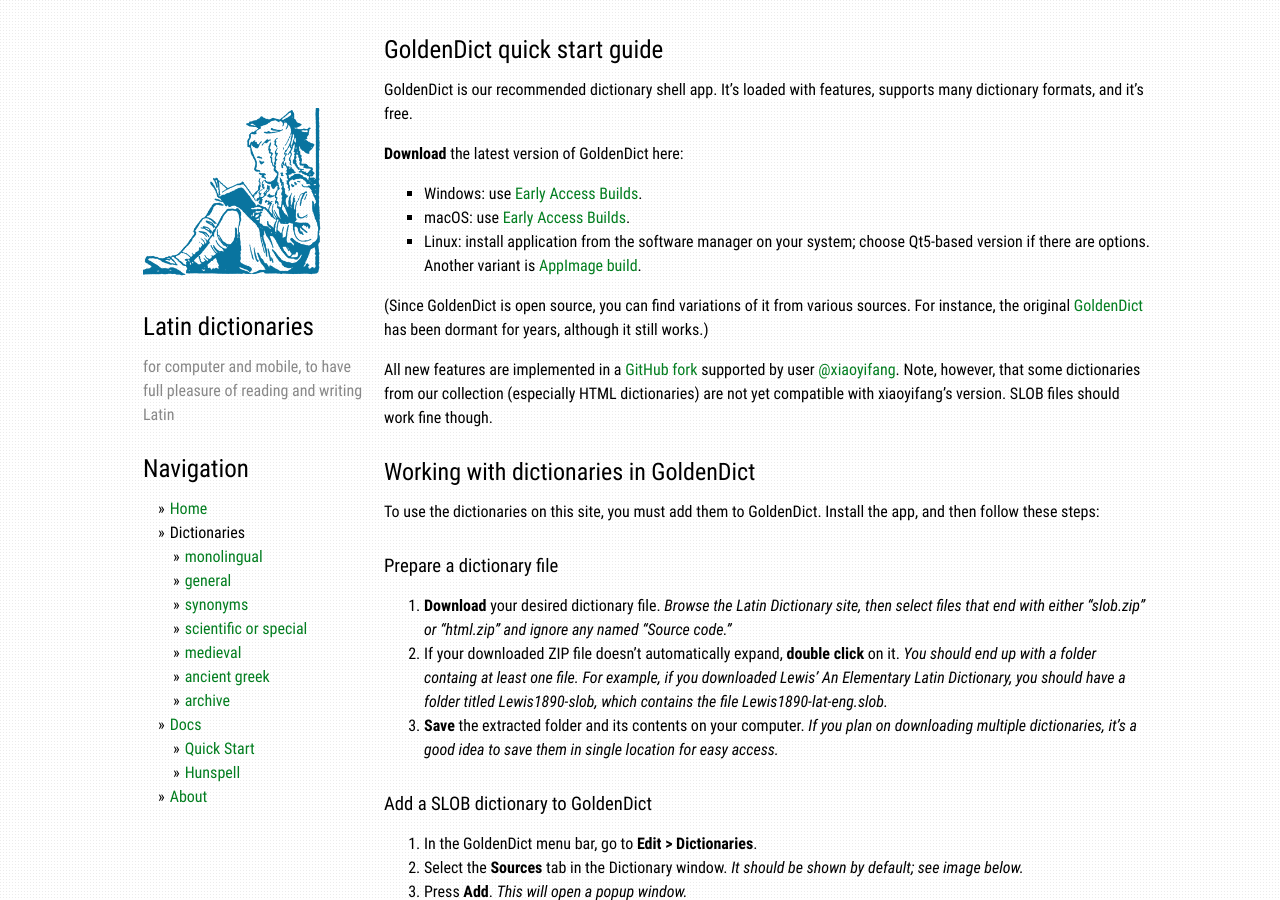
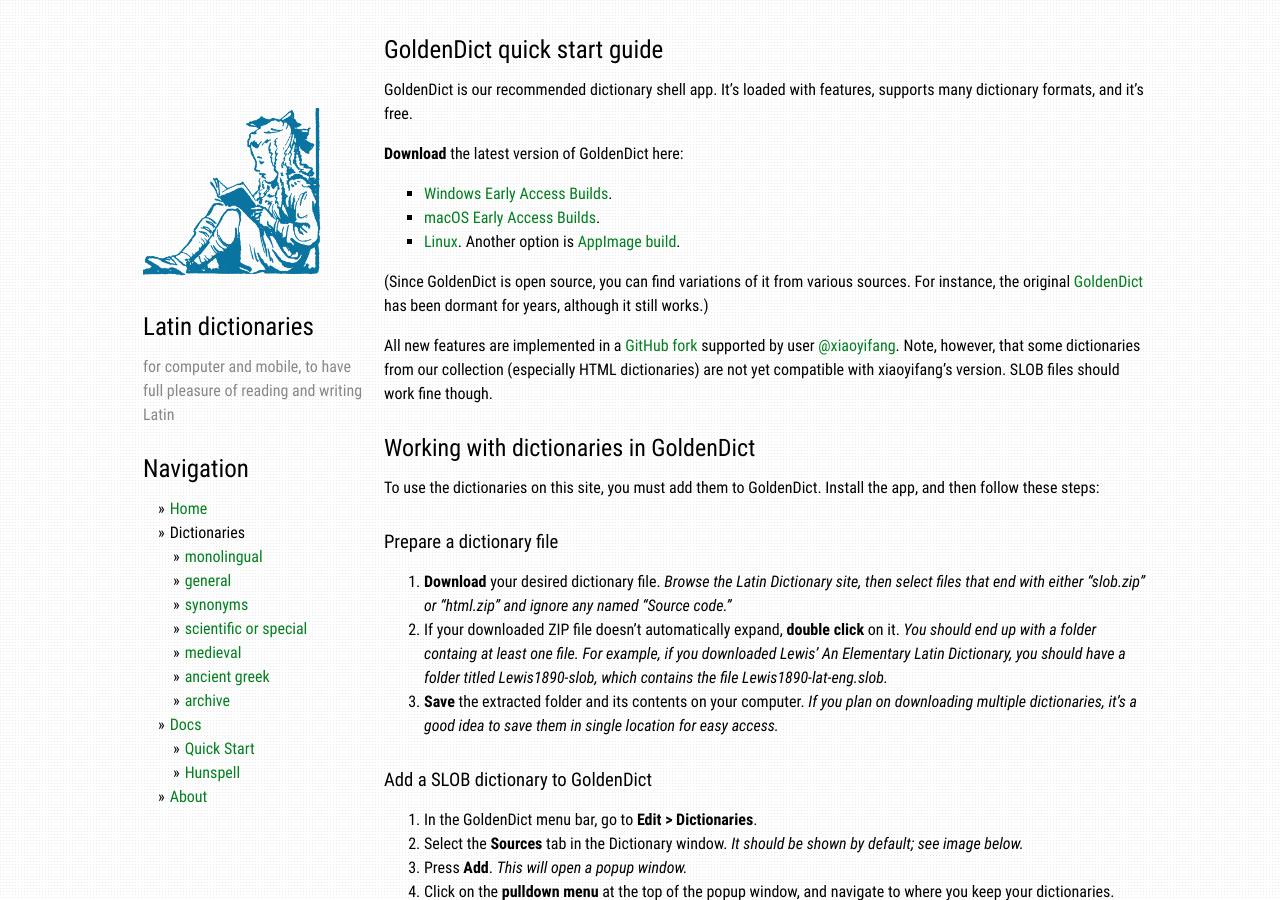
Before and after one commit to latin-dict/latin-dict.github.io, a Jekyll site: the page built from docs/howto.md, in a window 1280 px wide and 900 px high. Built offline with Jekyll 4.4.1, drawn with Linux system fonts in a browser that asks for light colours.

Commit message:
Update howto.md

```diff
--- a/docs/howto.md
+++ b/docs/howto.md
@@ -9,9 +9,9 @@
 
 **Download** the latest version of GoldenDict here:
 
-* Windows: use [Early Access Builds](https://github.com/goldendict/goldendict/wiki/Early-Access-Builds-for-Windows).
-* macOS: use [Early Access Builds](https://github.com/goldendict/goldendict/wiki/Early-Access-Builds-for-Mac-OS-X).
-* Linux: install application from the software manager on your system; choose Qt5-based version if there are options. Another variant is [AppImage build](https://github.com/Abs62/goldendict/releases).
+* [Windows Early Access Builds](https://github.com/goldendict/goldendict/wiki/Early-Access-Builds-for-Windows).
+* [macOS Early Access Builds](https://github.com/goldendict/goldendict/wiki/Early-Access-Builds-for-Mac-OS-X).
+* [Linux](https://flathub.org/apps/io.github.xiaoyifang.goldendict_ng). Another option is [AppImage build](https://github.com/Abs62/goldendict/releases).
 
 (Since GoldenDict is open source, you can find variations of it from various sources. For instance, the original [GoldenDict](http://goldendict.org) has been dormant for years, although it still works.)
 
```
